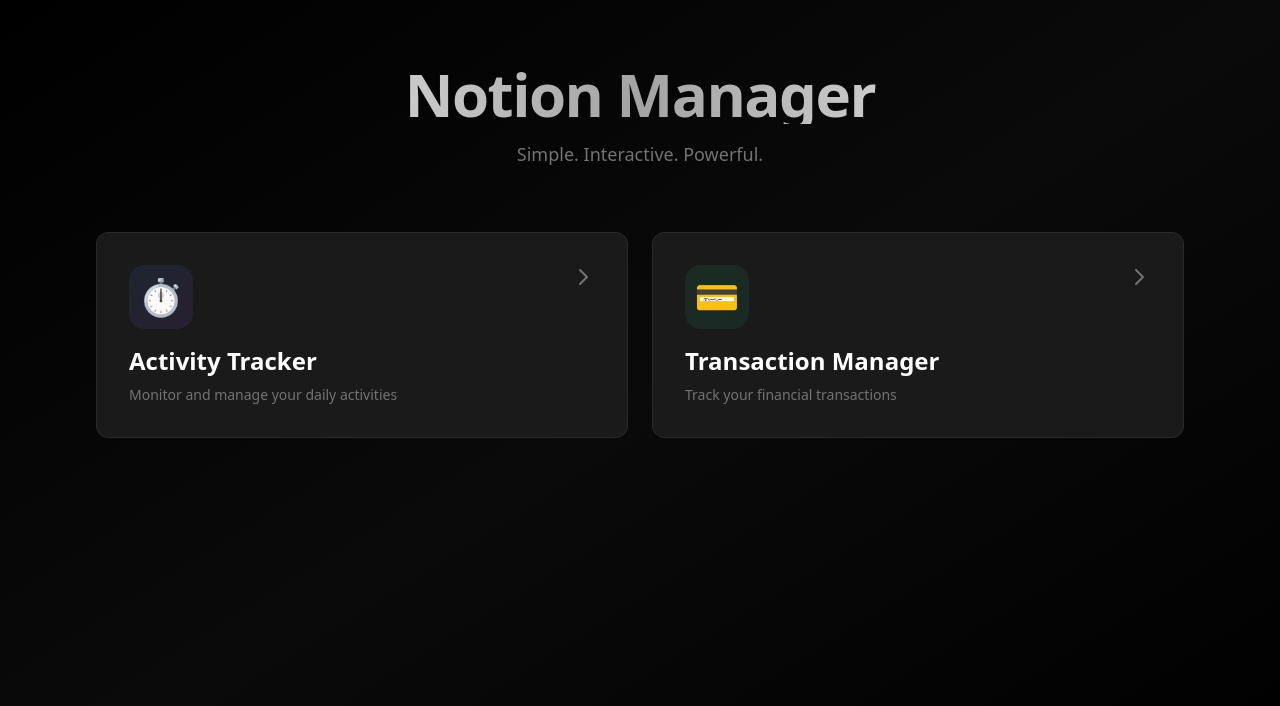
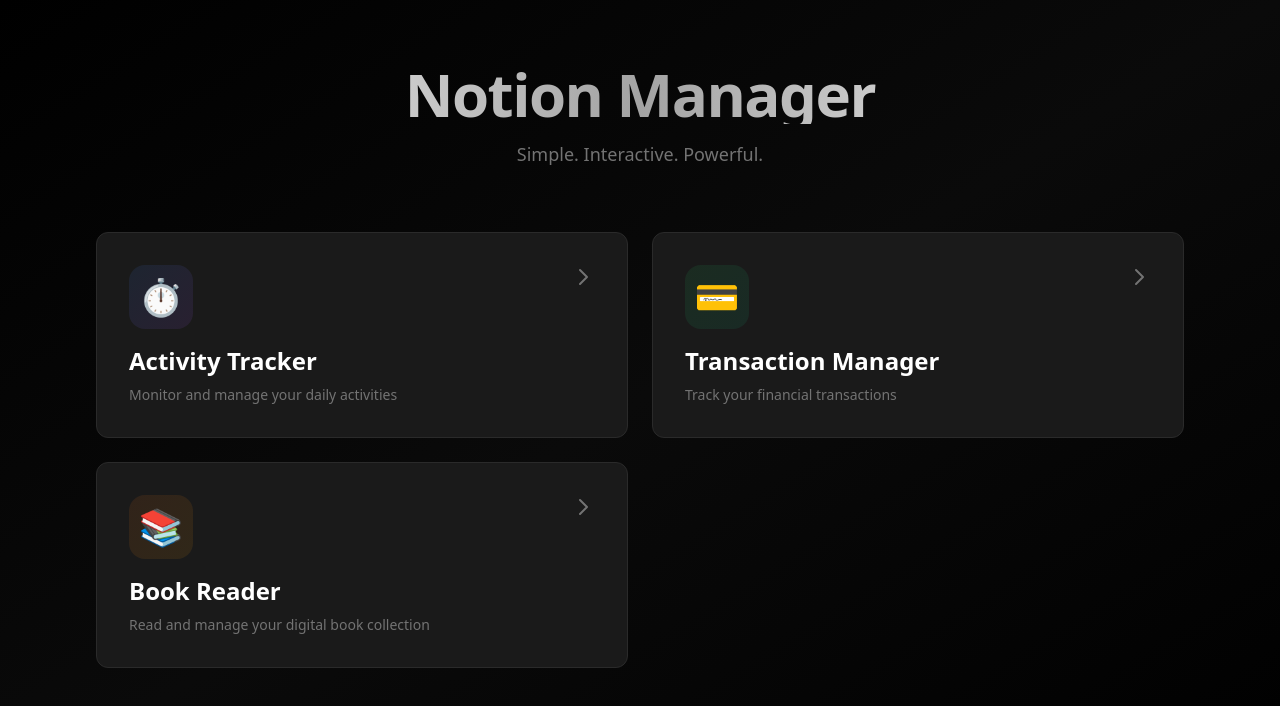
Before and after one commit to arthadede/notion-manager, a Next.js app: page / in a window 1280 px wide. Shown: the top 706 px of the page. Built offline with nearby package versions, Linux system fonts and the light colour scheme.

Commit message:
Add Book Reader button to homepage
Added new feature card for Book Reader that links to https://histweety-reader.vercel.app/ with a books icon and orange/amber gradient styling to match the existing UI design.

```diff
--- a/app/page.tsx
+++ b/app/page.tsx
@@ -25,6 +25,13 @@ export default function HomePage() {
       href: "/transactions",
       icon: "💳",
       gradient: "from-green-500/10 to-emerald-500/10",
+    },
+    {
+      title: "Book Reader",
+      description: "Read and manage your digital book collection",
+      href: "https://histweety-reader.vercel.app/",
+      icon: "📚",
+      gradient: "from-orange-500/10 to-amber-500/10",
     },
   ];
 
```
